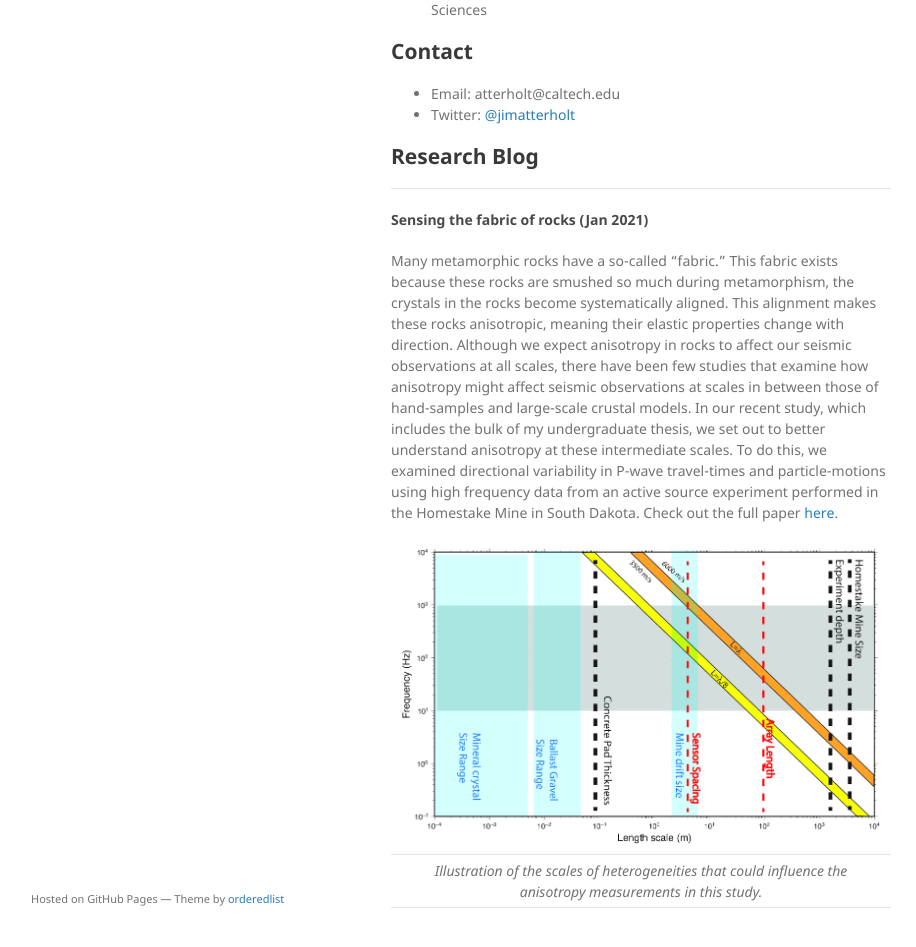
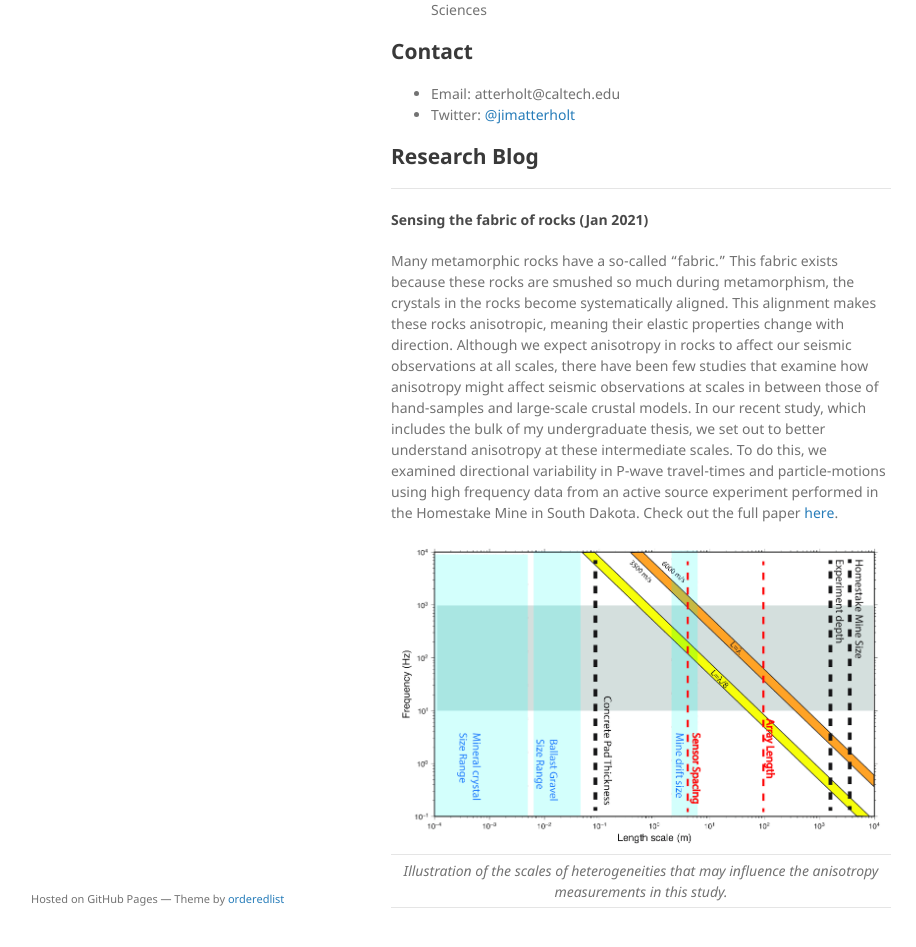
Before and after one commit to atterholt/atterholt.github.io, a Jekyll site: the page built from index.md, in a window 1280 px wide and 1361 px high. Shown: the part 383-1330 px from the top of the window, without its empty margins (179-1095 px from the left). Built offline with Jekyll 4.4.1, drawn with Linux system fonts in a browser that asks for light colours; our own code applies the rules of GitHub Pages for plain Markdown files.

Commit message:
Update index.md

```diff
--- a/index.md
+++ b/index.md
@@ -24,4 +24,4 @@ Many metamorphic rocks have a so-called "fabric." This fabric exists because the
 
 | ![RBJun2021.png](/assets/img/RBJun2021.png) |
 |:--:|
-| *Illustration of the scales of heterogeneities that could influence the anisotropy measurements in this study.* |
+| *Illustration of the scales of heterogeneities that may influence the anisotropy measurements in this study.* |
```
